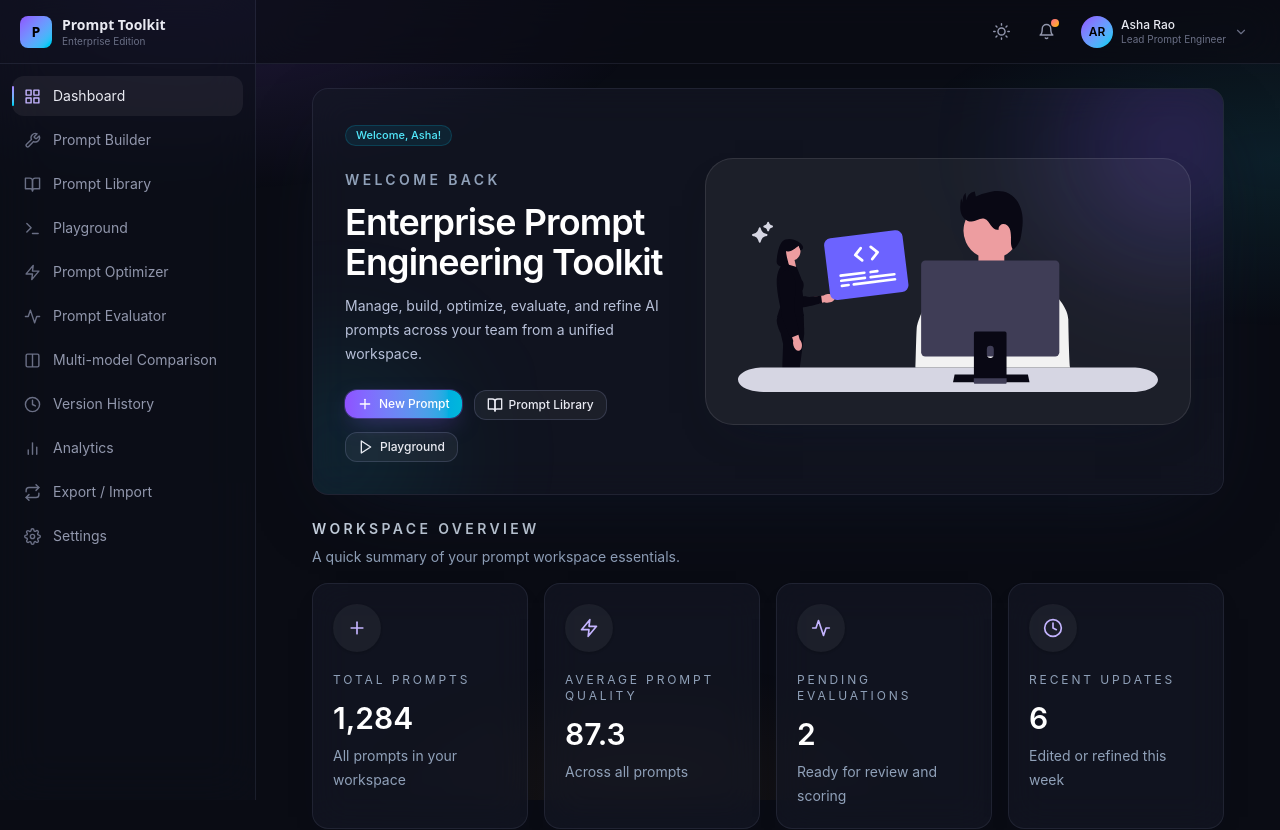
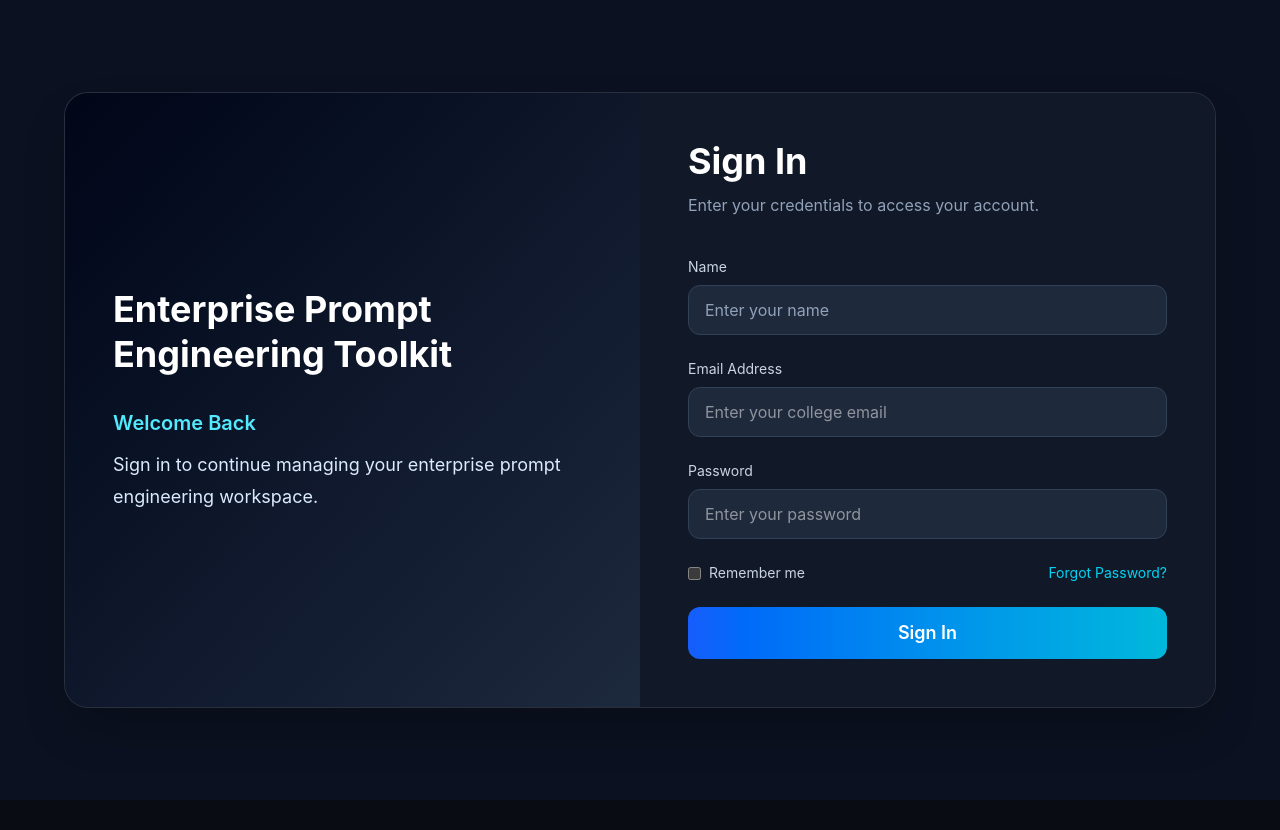
Before and after one commit to GunaSravaniKavuru/enterprise-prompt-engineering-toolkit, a React (Vite) app in the folder frontend/: page / in a window 1280 px wide. Shown: the top 830 px of the page. After the commit the page ends 800 px from the top, so only its background shows below. Built offline with nearby package versions, Linux system fonts and the light colour scheme.

Commit message:
Resolve merge conflict and keep PromptOptimizer changes

```diff
--- a/frontend/src/App.jsx
+++ b/frontend/src/App.jsx
@@ -13,14 +13,17 @@ import VersionHistory from "./pages/VersionHistory";
 import Analytics from "./pages/Analytics";
 import ExportImport from "./pages/ExportImport";
 import Settings from "./pages/Settings";
+import Login from "./pages/Login";
 
 export default function App() {
   return (
     <ToastProvider>
       <BrowserRouter>
         <Routes>
+  <Route path="/" element={<Login />} />
+
   <Route element={<DashboardLayout />}>
-            <Route path="/" element={<Dashboard />} />
+    <Route path="/dashboard" element={<Dashboard />} />
     <Route path="/builder" element={<PromptBuilder />} />
     <Route path="/library" element={<PromptLibrary />} />
     <Route path="/playground" element={<Playground />} />
@@ -34,6 +37,7 @@ export default function App() {
     <Route path="/export-import" element={<ExportImport />} />
     <Route path="/settings" element={<Settings />} />
   </Route>
+
   <Route path="*" element={<Navigate to="/" replace />} />
 </Routes>
       </BrowserRouter>
--- a/frontend/src/components/layout/Navbar.jsx
+++ b/frontend/src/components/layout/Navbar.jsx
@@ -2,6 +2,7 @@ import { useState } from "react";
 import { AnimatePresence, motion } from "framer-motion";
 import Icon from "../common/Icon";
 import { currentUser, notifications } from "../../data/dummyData";
+const userName = localStorage.getItem("userName") || "Guest";
 
 export default function Navbar({ onMenuClick, theme, onToggleTheme }) {
   const [notifOpen, setNotifOpen] = useState(false);
@@ -18,13 +19,7 @@ export default function Navbar({ onMenuClick, theme, onToggleTheme }) {
       </button>
 
       <div className="ml-auto flex items-center gap-2">
-        <button
-          onClick={onToggleTheme}
-          className="rounded-lg p-2.5 text-ink-dim hover:text-ink hover:bg-white/5 focus-ring"
-          aria-label="Toggle theme"
-        >
-          <Icon name={theme === "dark" ? "sun" : "moon"} size={17} />
-        </button>
+
 
         <div className="relative">
           <button
@@ -68,10 +63,10 @@ export default function Navbar({ onMenuClick, theme, onToggleTheme }) {
             className="flex items-center gap-2 rounded-xl px-2 py-1.5 hover:bg-white/5 focus-ring"
           >
             <div className="flex h-8 w-8 items-center justify-center rounded-full bg-gradient-to-br from-violet-500 to-cyan-400 text-xs font-semibold text-black">
-              {currentUser.avatarInitials}
-            </div>
+              {userName.charAt(0).toUpperCase()}
+            </div>ss
             <div className="hidden text-left leading-tight md:block">
-              <p className="text-xs font-medium text-ink">{currentUser.name}</p>
+              <p className="text-xs font-medium text-ink">{userName}</p>
               <p className="text-[10px] text-ink-faint">{currentUser.role}</p>
             </div>
             <Icon name="chevronDown" size={14} className="hidden text-ink-faint md:block" />
--- a/frontend/src/pages/Dashboard.jsx
+++ b/frontend/src/pages/Dashboard.jsx
@@ -48,6 +48,7 @@ function HeroIllustration() {
 }
 
 export default function Dashboard() {
+  const userName = localStorage.getItem("userName") || "Guest";
   return (
     <div className="mx-auto max-w-7xl space-y-6 px-4 pb-8 sm:px-6 lg:px-8">
       <section>
@@ -57,7 +58,7 @@ export default function Dashboard() {
             <div className="absolute -left-20 -bottom-16 h-52 w-52 rounded-full bg-cyan-400/10 blur-3xl" />
             <div className="relative grid gap-6 lg:grid-cols-[1.45fr_1fr] lg:items-center">
               <div className="space-y-6">
-                <Badge tone="cyan"> Welcome, Asha!</Badge>
+                <Badge tone="cyan">Welcome, {userName}!</Badge>
                 <div className="space-y-3">
                   <p className="text-sm font-semibold uppercase tracking-[0.24em] text-slate-400">Welcome back</p>
                   <h1 className="max-w-2xl text-3xl font-semibold tracking-tight text-white sm:text-4xl">
--- /dev/null
+++ b/frontend/src/pages/Login.jsx
@@ -0,0 +1,142 @@
+import { useNavigate } from "react-router-dom";
+import { useState } from "react";
+
+export default function Login() {
+  const navigate = useNavigate();
+const [name, setName] = useState("");
+  const [email, setEmail] = useState("");
+  const [password, setPassword] = useState("");
+const handleLogin = (e) => {
+  e.preventDefault();
+  localStorage.setItem("userName", name);
+  navigate("/dashboard");
+};
+  return (
+    <div className="min-h-screen bg-[#0B1120] flex items-center justify-center px-6 py-10">
+
+      <div className="w-full max-w-6xl rounded-3xl overflow-hidden border border-white/10 bg-[#111827] shadow-2xl">
+
+        <div className="grid md:grid-cols-2">
+
+          {/* Left Side */}
+
+          <div className="bg-gradient-to-br from-slate-950 via-slate-900 to-slate-800 p-12 flex flex-col justify-center">
+
+
+            <h1 className="text-4xl font-bold text-white leading-tight">
+              Enterprise Prompt
+              <br />
+              Engineering Toolkit
+            </h1>
+
+            <p className="mt-8 text-xl font-semibold text-cyan-300">
+              Welcome Back
+            </p>
+
+            <p className="mt-3 text-blue-100 text-lg leading-8">
+              Sign in to continue managing your enterprise prompt engineering workspace.
+            </p>
+
+          </div>
+
+          {/* Right Side */}
+
+          <div className="bg-[#111827] p-12 flex items-center">
+
+            <div className="w-full">
+
+              <h2 className="text-4xl font-bold text-white">
+                Sign In
+              </h2>
+
+              <p className="mt-3 text-slate-400">
+                Enter your credentials to access your account.
+              </p>
+              <form
+                onSubmit={handleLogin}
+                className="mt-10 space-y-6"
+              >
+{/* Name */}
+<div>
+  <label className="block text-sm text-slate-300 mb-2">
+    Name
+  </label>
+
+  <input
+    type="text"
+    placeholder="Enter your name"
+    value={name}
+    onChange={(e) => setName(e.target.value)}
+    required
+    className="w-full rounded-xl border border-slate-700 bg-[#1E293B] px-4 py-3 text-white placeholder-slate-400 focus:border-cyan-400 focus:outline-none"
+  />
+</div>
+                {/* Email */}
+
+                <div>
+                  <label className="block text-sm text-slate-300 mb-2">
+                    Email Address
+                  </label>
+
+                  <input
+                    type="email"
+                    placeholder="Enter your college email"
+                    value={email}
+                    onChange={(e) => setEmail(e.target.value)}
+                    required
+                    className="w-full rounded-xl border border-slate-700 bg-[#1E293B] px-4 py-3 text-white outline-none transition focus:border-cyan-400"
+                  />
+                </div>
+
+                {/* Password */}
+
+                <div>
+                  <label className="block text-sm text-slate-300 mb-2">
+                    Password
+                  </label>
+
+                  <input
+                    type="password"
+                    placeholder="Enter your password"
+                    value={password}
+                    onChange={(e) => setPassword(e.target.value)}
+                    required
+                    className="w-full rounded-xl border border-slate-700 bg-[#1E293B] px-4 py-3 text-white outline-none transition focus:border-cyan-400"
+                  />
+                </div>
+
+                <div className="flex items-center justify-between">
+
+                  <label className="flex items-center gap-2 text-slate-300 text-sm">
+                    <input type="checkbox" />
+                    Remember me
+                  </label>
+
+                  <button
+                    type="button"
+                    className="text-cyan-400 hover:text-cyan-300 text-sm"
+                  >
+                    Forgot Password?
+                  </button>
+
+                </div>
+                <button
+                  type="submit"
+                  className="w-full rounded-xl bg-gradient-to-r from-blue-600 to-cyan-500 py-3 text-lg font-semibold text-white transition hover:scale-[1.02] hover:shadow-lg"
+                >
+                  Sign In
+                </button>
+
+              </form>
+
+            </div>
+
+          </div>
+
+        </div>
+
+      </div>
+
+    </div>
+  );
+}
```
Lines whose indentation alone changed are shown as unchanged.
